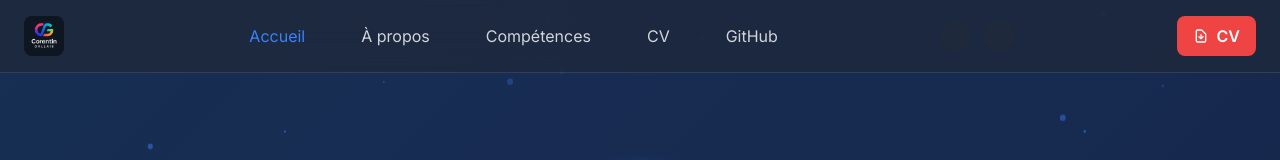
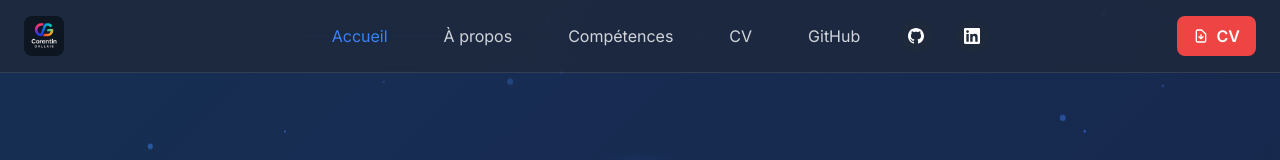
Before and after one commit to Corentin-Gallais/Portfolio-site-internet, a plain HTML site: page index.html in a window 1280 px wide. Shown: the top 160 px of the page. Drawn offline with nearby package versions, Linux system fonts and the light colour scheme; no server answers.

Commit message:
correct center of the header

```diff
--- a/index.html
+++ b/index.html
@@ -162,9 +162,9 @@
     <!-- Navigation -->
     <nav class="fixed top-0 left-0 right-0 z-40 glass-effect border-b border-white/10">
         <div class="container mx-auto px-6 py-4">
-            <div class="flex items-center justify-between">
-                <!-- Logo (emplacement pour votre logo) -->
-                <a href="#hero" class="flex items-center">
+            <div class="flex items-center justify-between md:justify-center">
+                <!-- Logo -->
+                <a href="#hero" class="flex items-center md:absolute md:left-6">
                     <img src="assets/img/logo.webp" alt="Corentin Gallais" class="w-10 h-10 rounded-lg">
                 </a>
 
@@ -176,20 +176,22 @@
                     <a href="#skills" class="nav-link text-gray-300 hover:text-primary-500 transition-colors duration-300 py-2 px-4 relative">Compétences</a>
                     <a href="#resume" class="nav-link text-gray-300 hover:text-primary-500 transition-colors duration-300 py-2 px-4 relative">CV</a>
                     <a href="#github" class="nav-link text-gray-300 hover:text-primary-500 transition-colors duration-300 py-2 px-4 relative">GitHub</a>
-                </div>
 
-                <!-- Social Links (Desktop) -->
-                <div class="hidden md:flex items-center justify-center space-x-3 mr-4">
+                    <!-- Social Links (intégrés dans la navigation) -->
                     <a href="https://github.com/Corentin-Gallais" target="_blank" class="w-8 h-8 bg-dark-800 rounded-full flex items-center justify-center hover:bg-primary-500 transition-all duration-300 transform hover:scale-110">
-                        <!-- SVG GitHub -->
+                        <svg class="w-4 h-4" fill="currentColor" viewBox="0 0 24 24">
+                            <path d="M12 0c-6.626 0-12 5.373-12 12 0 5.302 3.438 9.8 8.207 11.387.599.111.793-.261.793-.577v-2.234c-3.338.726-4.033-1.416-4.033-1.416-.546-1.387-1.333-1.756-1.333-1.756-1.089-.745.083-.729.083-.729 1.205.084 1.839 1.237 1.839 1.237 1.07 1.834 2.807 1.304 3.492.997.107-.775.418-1.305.762-1.604-2.665-.305-5.467-1.334-5.467-5.931 0-1.311.469-2.381 1.236-3.221-.124-.303-.535-1.524.117-3.176 0 0 1.008-.322 3.301 1.23.957-.266 1.983-.399 3.003-.404 1.02.005 2.047.138 3.006.404 2.291-1.552 3.297-1.23 3.297-1.23.653 1.653.242 2.874.118 3.176.77.84 1.235 1.911 1.235 3.221 0 4.609-2.807 5.624-5.479 5.921.43.372.823 1.102.823 2.222v3.293c0 .319.192.694.801.576 4.765-1.589 8.199-6.086 8.199-11.386 0-6.627-5.373-12-12-12z"/>
+                        </svg>
                     </a>
                     <a href="https://www.linkedin.com/in/corentin-gallais-2b32832a5/" target="_blank" class="w-8 h-8 bg-dark-800 rounded-full flex items-center justify-center hover:bg-primary-500 transition-all duration-300 transform hover:scale-110">
-                        <!-- SVG LinkedIn -->
+                        <svg class="w-4 h-4" fill="currentColor" viewBox="0 0 24 24">
+                            <path d="M20.447 20.452h-3.554v-5.569c0-1.328-.027-3.037-1.852-3.037-1.853 0-2.136 1.445-2.136 2.939v5.667H9.351V9h3.414v1.561h.046c.477-.9 1.637-1.85 3.37-1.85 3.601 0 4.267 2.37 4.267 5.455v6.286zM5.337 7.433c-1.144 0-2.063-.926-2.063-2.065 0-1.138.92-2.063 2.063-2.063 1.14 0 2.064.925 2.064 2.063 0 1.139-.925 2.065-2.064 2.065zm1.782 13.019H3.555V9h3.564v11.452zM22.225 0H1.771C.792 0 0 .774 0 1.729v20.542C0 23.227.792 24 1.771 24h20.451C23.2 24 24 23.227 24 22.271V1.729C24 .774 23.2 0 22.222 0h.003z"/>
+                        </svg>
                     </a>
                 </div>
 
                 <!-- CV Download Button -->
-                <div class="hidden md:block">
+                <div class="hidden md:block md:absolute md:right-6">
                     <a href="GallaisCorentin.pdf" id="cv-download-link" download class="bg-red-500 hover:bg-red-600 text-white px-4 py-2 rounded-lg font-semibold transition-all duration-300 transform hover:scale-105 flex items-center gap-2">
                         <svg class="w-4 h-4" fill="none" stroke="currentColor" viewBox="0 0 24 24">
                             <path stroke-linecap="round" stroke-linejoin="round" stroke-width="2" d="M12 10v6m0 0l-3-3m3 3l3-3m2 8H7a2 2 0 01-2-2V5a2 2 0 012-2h5.586a1 1 0 01.707.293l5.414 5.414a1 1 0 01.293.707V19a2 2 0 01-2 2z"/>
```
